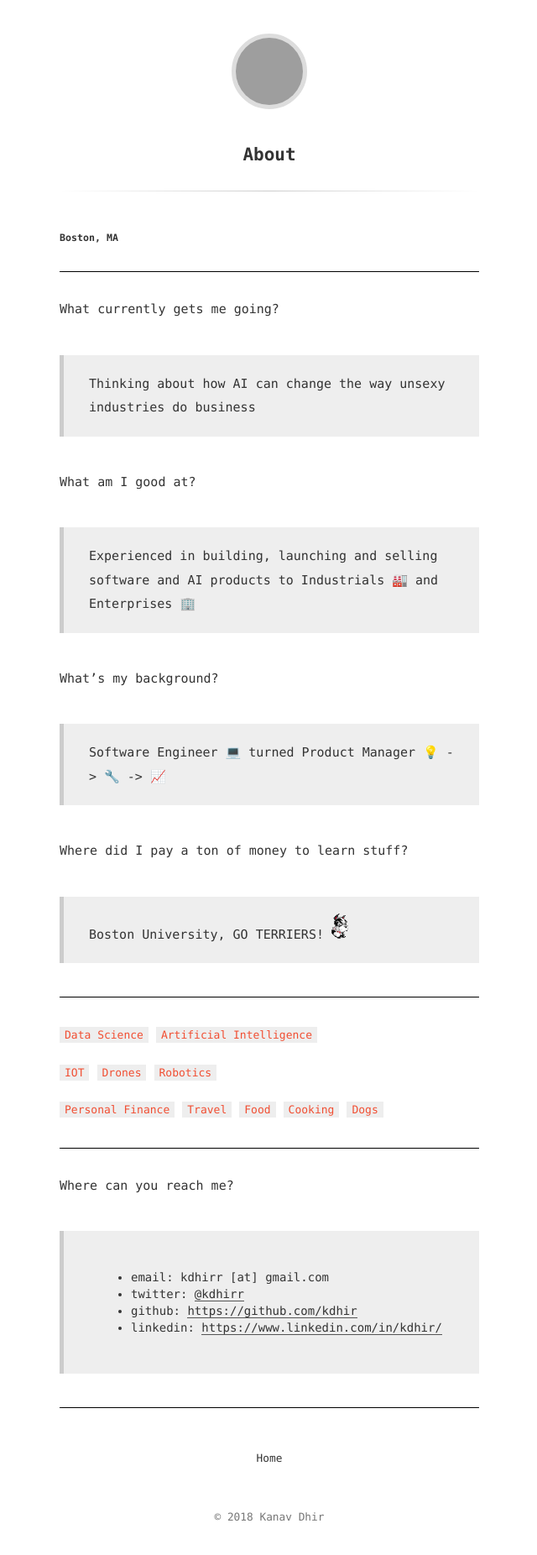
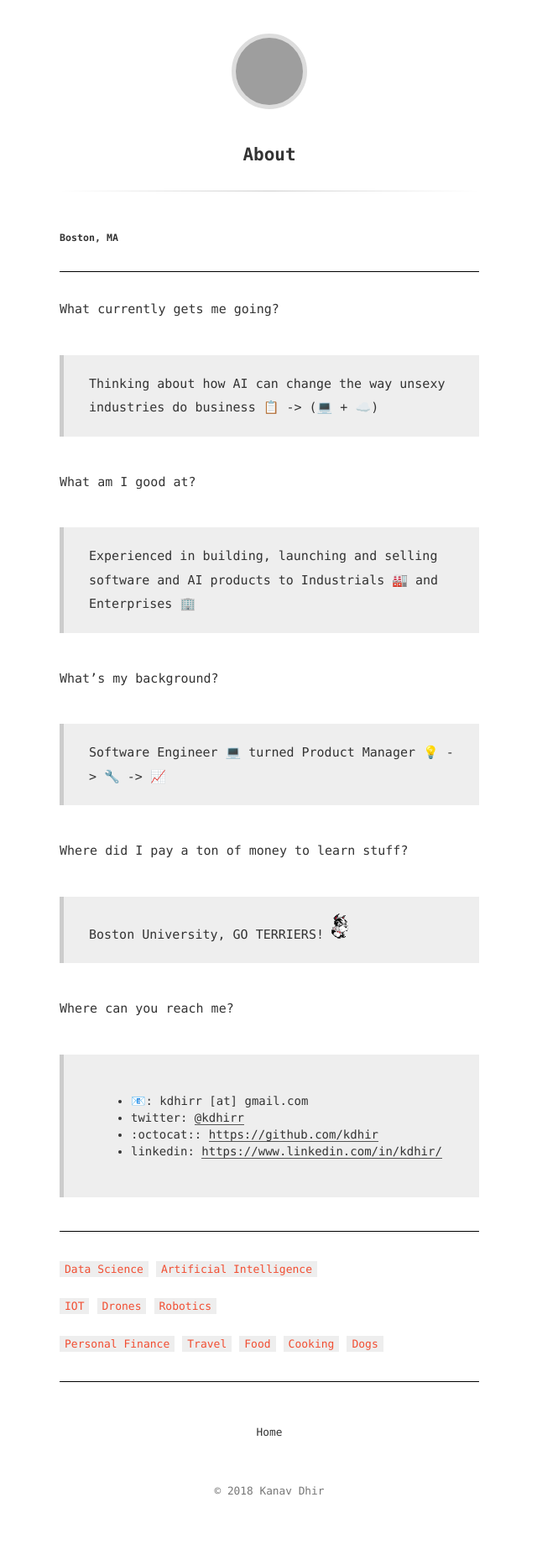
Before and after one commit to kdhir/kdhir.github.io, a Jekyll site: the page built from about.md, in a window 1280 px wide. Shown: the whole page at 84% size, without its empty margins (319-959 px from the left). Built offline with Jekyll 4.4.1, drawn with Linux system fonts in a browser that asks for light colours; emoji names are drawn with the system emoji font; after the commit the page ends 1821 px from its top, so only the background shows below that; part of the change alters nothing that is shown; grey boxes are pictures that could not be loaded.

Commit message:
update to the about page content

```diff
--- a/about.md
+++ b/about.md
@@ -8,16 +8,26 @@ title: About
 - - - -
 
 What currently gets me going?
-> Thinking about how AI can change the way unsexy industries do business
+> Thinking about how AI can change the way unsexy industries do
+business :clipboard: -> (:computer: + :cloud:)
 
 What am I good at?
 > Experienced in building, launching and selling software and AI products to Industrials :factory: and Enterprises :office:
 
 What's my background?
-> Software Engineer :computer:  turned Product Manager :bulb: -> :wrench: -> :chart_with_upwards_trend:
+> Software Engineer :computer:  turned
+Product Manager :bulb: -> :wrench: -> :chart_with_upwards_trend:
 
 Where did I pay a ton of money to learn stuff?
 > Boston University, GO TERRIERS! ![alt text](assets/rhett.gif "Rhett")
+
+Where can you reach me?
+
+>
+* :email:: kdhirr [at] gmail.com
+* twitter: [@kdhirr](https://twitter.com/kdhirr)
+* :octocat:: [https://github.com/kdhir](https://github.com/kdhir)
+* linkedin: [https://www.linkedin.com/in/kdhir/](https://www.linkedin.com/in/kdhir/)
 
 - - - -
 
@@ -28,13 +38,3 @@ Where did I pay a ton of money to learn stuff?
 `Personal Finance` `Travel` `Food` `Cooking` `Dogs`
 
 - - - -
-
-Where can you reach me?
-
->
-* email: kdhirr [at] gmail.com
-* twitter: [@kdhirr](https://twitter.com/kdhirr)
-* github: [https://github.com/kdhir](https://github.com/kdhir)
-* linkedin: [https://www.linkedin.com/in/kdhir/](https://www.linkedin.com/in/kdhir/)
-
-- - - -
```
